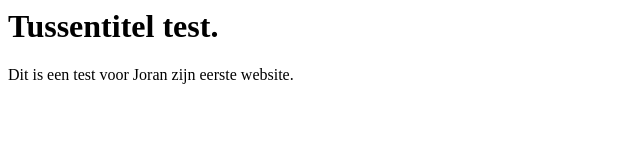
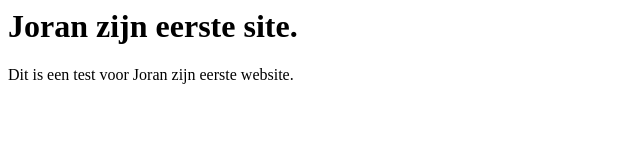
Before and after one commit to joranpoelman/joranpoelman.github.io, a plain HTML site: page Index.html in a window 1280 px wide. Shown: the whole page, without its empty margins (0-640 px from the left). Drawn offline with Linux system fonts and the light colour scheme.

Commit message:
Aanpassing

```diff
--- a/Index.html
+++ b/Index.html
@@ -5,7 +5,7 @@
 </head>
 
 <body>
-    <h1>Tussentitel test. </h1>
+    <h1>Joran zijn eerste site. </h1>
     <p> Dit is een test voor Joran zijn eerste website.</p>
 </body>
 </html>
```
